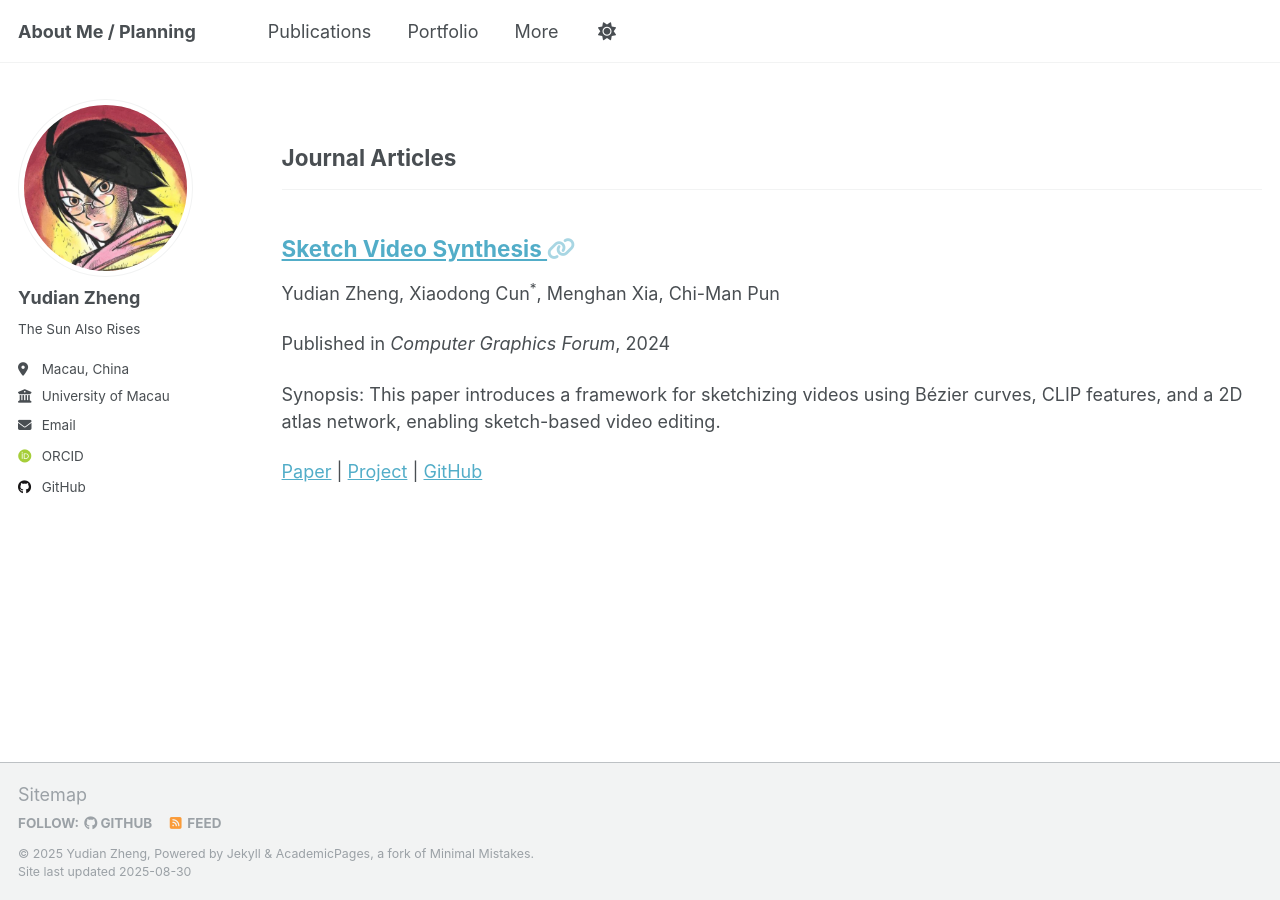
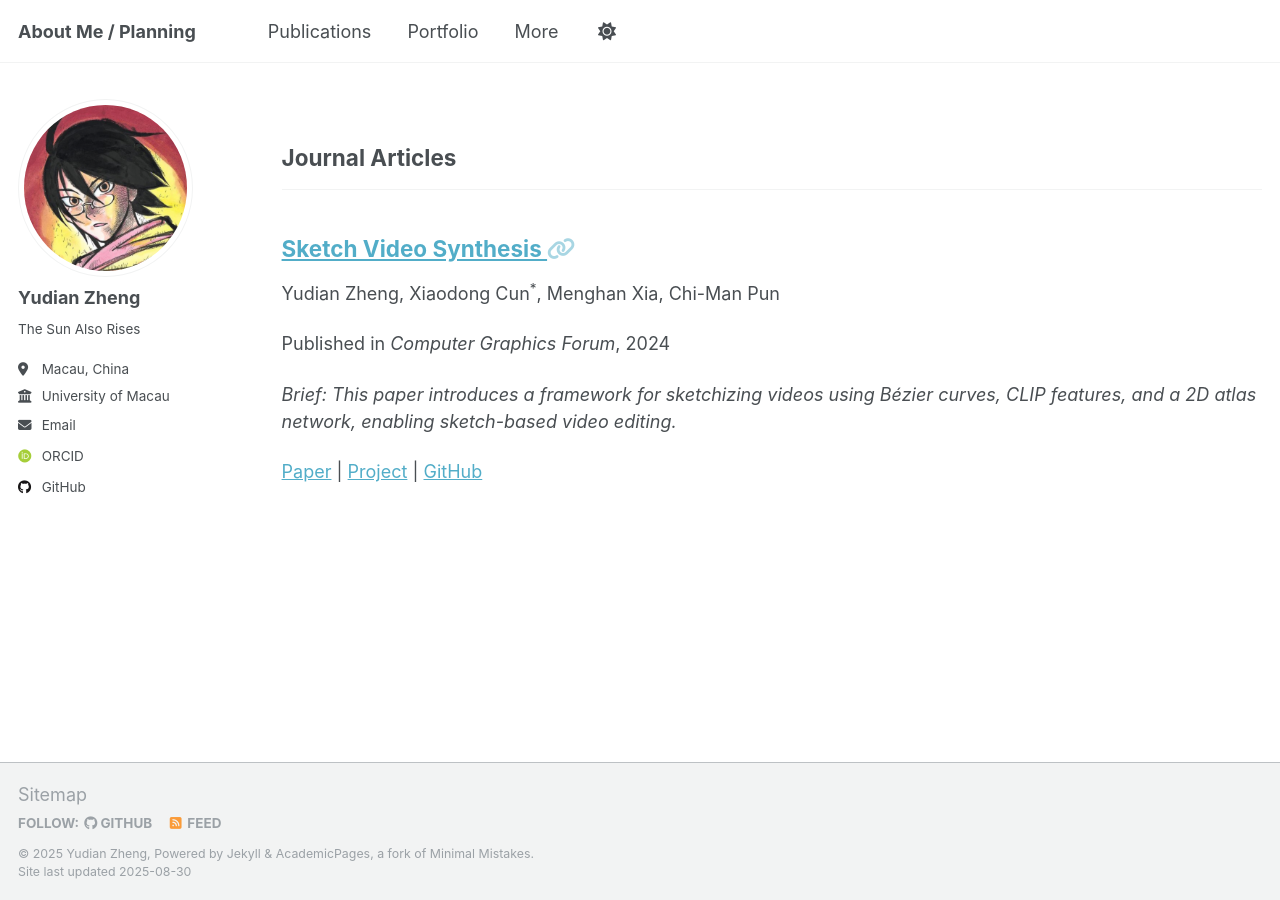
Before and after one commit to yudianzheng/yudianzheng.github.io, a Jekyll site: the page built from _pages/publications.html, in a window 1280 px wide. Built offline with Jekyll 4.4.1, drawn with Linux system fonts in a browser that asks for light colours; some web fonts are replaced; a script that is not in the unit is left out.

Commit message:
update publications

```diff
--- a/_publications/2009-10-01-paper-title-number-1.md
+++ b/_publications/2009-10-01-paper-title-number-1.md
@@ -3,7 +3,7 @@ title: "Sketch Video Synthesis"
 collection: publications
 category: manuscripts
 permalink: /publication/sketch_video_synthesis
-excerpt: 'Synopsis: This paper introduces a framework for sketchizing videos using Bézier curves, CLIP features, and a 2D atlas network, enabling sketch-based video editing.'
+excerpt: '<em>Brief: This paper introduces a framework for sketchizing videos using Bézier curves, CLIP features, and a 2D atlas network, enabling sketch-based video editing.</em>'
 date: 2024-08-30
 venue: 'Computer Graphics Forum'
 authors: 'Yudian Zheng, Xiaodong Cun<sup>*</sup>, Menghan Xia, Chi-Man Pun'
```
